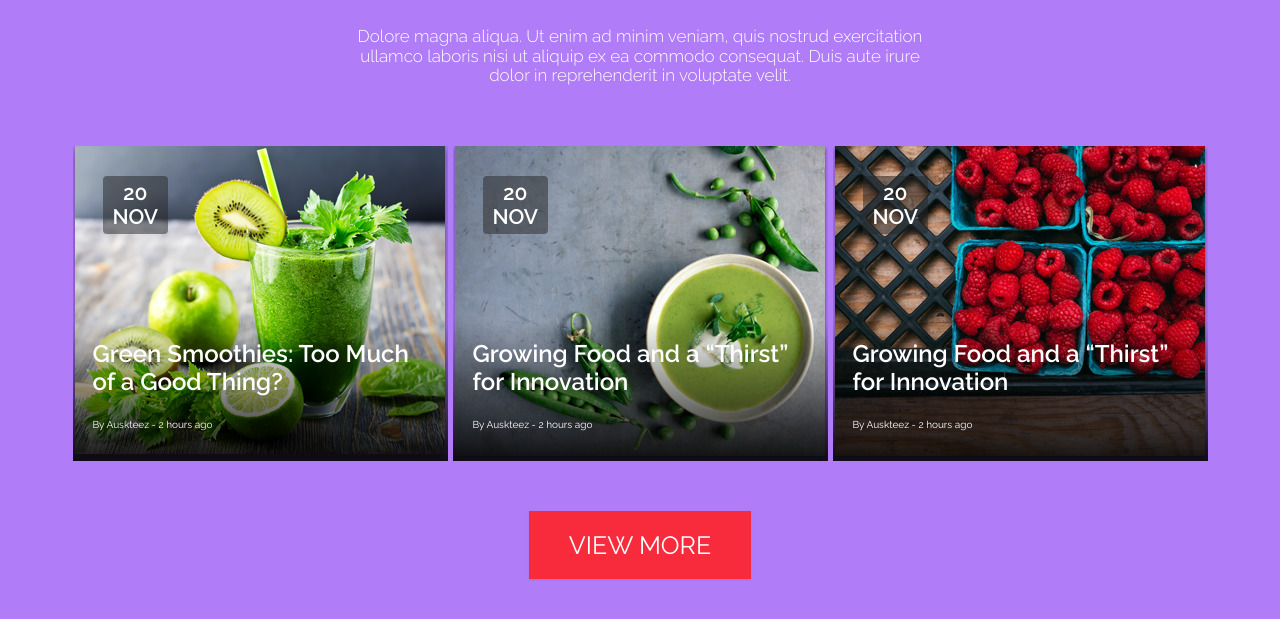
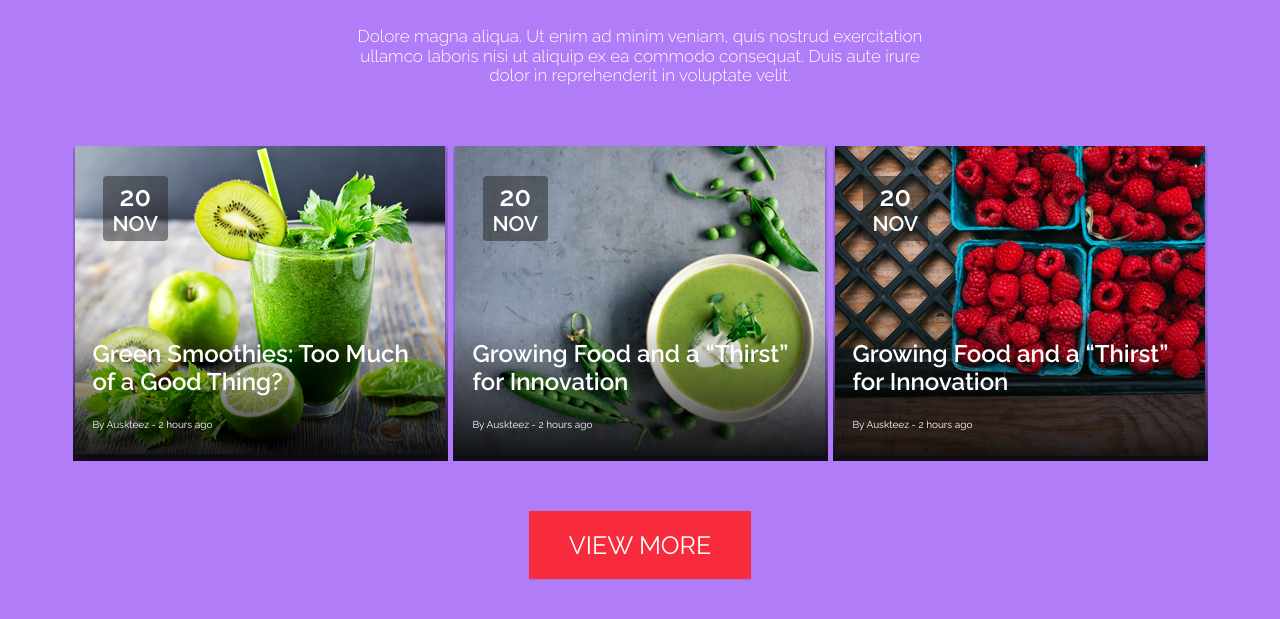
Before and after one commit to pvttrix/cahee_position, a website: page index.html in a window 1280 px wide. Shown: the part 215-834 px from the top of the page. Drawn offline with Linux system fonts and the light colour scheme.

Commit message:
5 commit

```diff
--- a/index.html
+++ b/index.html
@@ -21,9 +21,9 @@
             </div>
             <div class="news">
                 <div class="news__item">
+                    <a href="#" class="link">
                     <img src="pictures/img1.png" alt="" class="news__img">
-                    <time datetime="" class="news__date"><span>20 <br>nov</span></time>
-                    <a href="#" class="link">
+                    <time datetime="" class="news__date"><span>20</span> <br>nov</time>
                     <div class="content">
                         <h3 class="content__article">Green Smoothies: Too Much of a Good Thing?</h3>
                         <p class="content__about">By Auskteez - 2 hours ago</p>
@@ -31,9 +31,9 @@
                     </a>
                 </div>
                 <div class="news__item">
+                    <a href="#" class="link">
                     <img src="pictures/img2.png" alt="" class="news__img">
-                    <time datetime="" class="news__date">20 <br>nov</time>
-                    <a href="#" class="link">
+                    <time datetime="" class="news__date"><span>20</span> <br>nov</time>
                     <div class="content">
                         <h3 class="content__article">Growing Food and a “Thirst” for Innovation</h3>
                         <p class="content__about">By Auskteez - 2 hours ago</p>
@@ -41,9 +41,9 @@
                     </a>
                 </div>
                 <div class="news__item">
+                    <a href="#" class="link">
                     <img src="pictures/img3.png" alt="" class="news__img">
-                    <time datetime="" class="news__date">20 <br>nov</time>
-                    <a href="#" class="link">
+                    <time datetime="" class="news__date"><span>20</span> <br>nov</time>
                     <div class="content">
                         <h3 class="content__article">Growing Food and a “Thirst” for Innovation</h3>
                         <p class="content__about">By Auskteez - 2 hours ago</p>
--- a/scss/style.scss
+++ b/scss/style.scss
@@ -16,6 +16,7 @@ padding:50px 0;
 background-color: $body-color;
 text-align: center;
 font-family: $body-ff;
+overflow: hidden;
 }
 
 .container{
@@ -55,9 +56,8 @@ button:hover,button:active,button:focus{
     }
     &__item:focus ~ &__item,
     &__item:hover ~ &__item {
-  transform: translateX(25%);
-}
-
+    transform: translateX(25%);
+    }
     display: flex;
     justify-content: space-around;
     &__item {
@@ -84,8 +84,7 @@ button:hover,button:active,button:focus{
             z-index: 1;
         }
         &:hover ~ & {
-
-  transform: translateX(25%);
+        transform: translateX(25%);
         }
     }
     &__img {
@@ -104,6 +103,9 @@ button:hover,button:active,button:focus{
         text-transform: uppercase;
         border-radius: 4px;
         font-weight: 700;
+        & span {
+            font-size: 27px;
+        }
     }
 }
 
```
Also changed, not shown: css/style.css.
